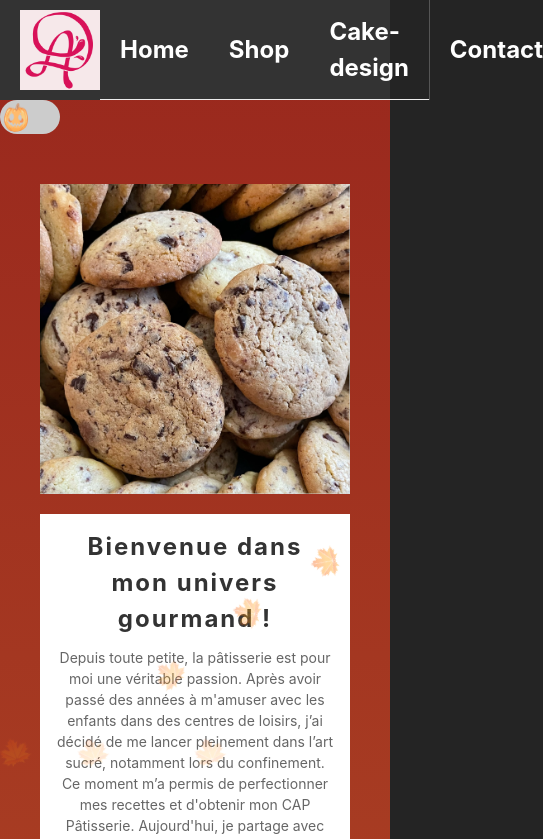
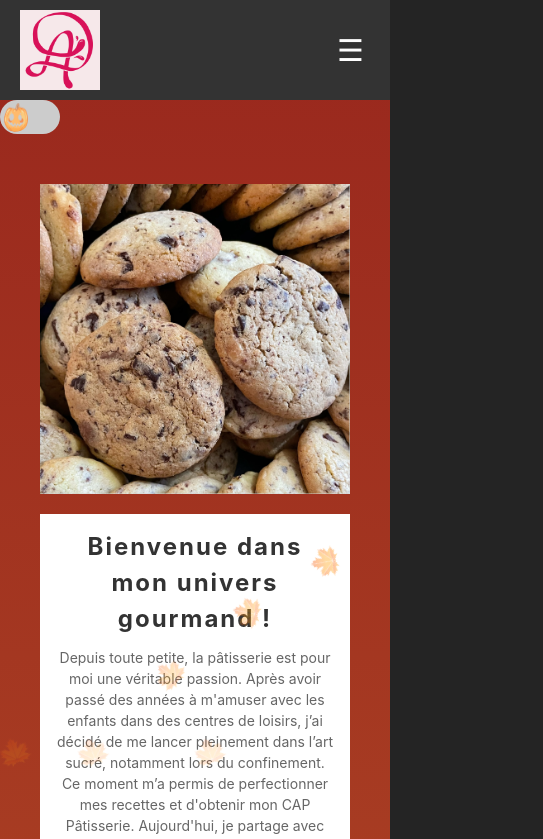
Before and after one commit to SukiTsu/Projet-Patissesie, a React (Vite) app: page / in a window 390 px wide. Shown: the top 839 px of the page, 543 px wide, since content can reach past the window. Built offline with nearby package versions, Linux system fonts and the light colour scheme; no server answers.

Commit message:
Ajout d'un menu burger pour la navbar

```diff
--- a/src/assets/style/navbar.css
+++ b/src/assets/style/navbar.css
@@ -1,3 +1,4 @@
+/* Styles de base */
 .navbar {
     display: flex;
     justify-content: space-between;
@@ -11,7 +12,7 @@
     height: 80%;
     max-height: 100%;
     object-fit: contain;
-  }
+}
 
 .navbar-menu {
     display: flex;
@@ -21,10 +22,6 @@
 
 .navbar-menu li {
     margin: 0;
-}
-
-.navbar-menu li:last-child {
-    border-bottom: 1px solid #ececec;;
 }
 
 .navbar-menu a {
@@ -42,10 +39,6 @@
     background-color: #444;
 }
 
-.navbar-contact {
-    height: 100%;
-}
-
 .navbar-contact a {
     color: white;
     text-decoration: none;
@@ -61,3 +54,43 @@
 .navbar-contact a:hover {
     background-color: #444;
 }
+
+/* Menu burger caché par défaut */
+.menu-toggle {
+    display: none;
+    font-size: 30px;
+    color: white;
+    background: none;
+    border: none;
+    cursor: pointer;
+}
+
+/* Styles pour petits écrans */
+@media (max-width: 768px) {
+    .navbar-menu,
+    .navbar-contact {
+        display: none; /* Masquer par défaut */
+    }
+
+    .menu-toggle {
+        display: block; /* Afficher le bouton burger */
+    }
+
+    /* Menu affiché lorsque "open" est activé */
+    .navbar-menu.open {
+        display: block;
+        position: absolute;
+        top: 100px;
+        right: 0;
+        background-color: #333;
+        width: 100%;
+        flex-direction: column;
+        text-align: center;
+        margin: 0px;
+        z-index: 10;
+    }
+
+    .navbar-menu.open li {
+        margin: 10px 0;
+    }
+}
--- a/src/components/navbar.tsx
+++ b/src/components/navbar.tsx
@@ -1,14 +1,20 @@
 import { Link } from "react-router-dom";
 import '../assets/style/navbar.css'
 import cakeImage from '../assets/logo.png';
+import { useState } from "react";
 
-export default function Navbar() {
+export default function Navbar(): JSX.Element {
+    const [isMenuOpen, setIsMenuOpen] = useState(false);
+
+    const toggleMenu = () => {
+        setIsMenuOpen(!isMenuOpen);
+    };
+
     return (
         <nav className="navbar">
+            <img src={cakeImage} alt="Logo Atelier-Dharma" className="navbar-logo" />
 
-        <img src={cakeImage} alt="Logo Atelier-Dharma" className="navbar-logo"/>
-
-        <ul className="navbar-menu">
+            <ul className={`navbar-menu ${isMenuOpen ? 'open' : ''}`}>
                 <li>
                     <Link to="/" className="link-navbar">
                         <strong>Home</strong>
@@ -32,6 +38,9 @@ export default function Navbar() {
                 </Link>
             </div>
 
+            <button className="menu-toggle" onClick={toggleMenu}>
+                &#9776;
+            </button>
         </nav>
     );
 }
```
Lines whose indentation alone changed are shown as unchanged.
